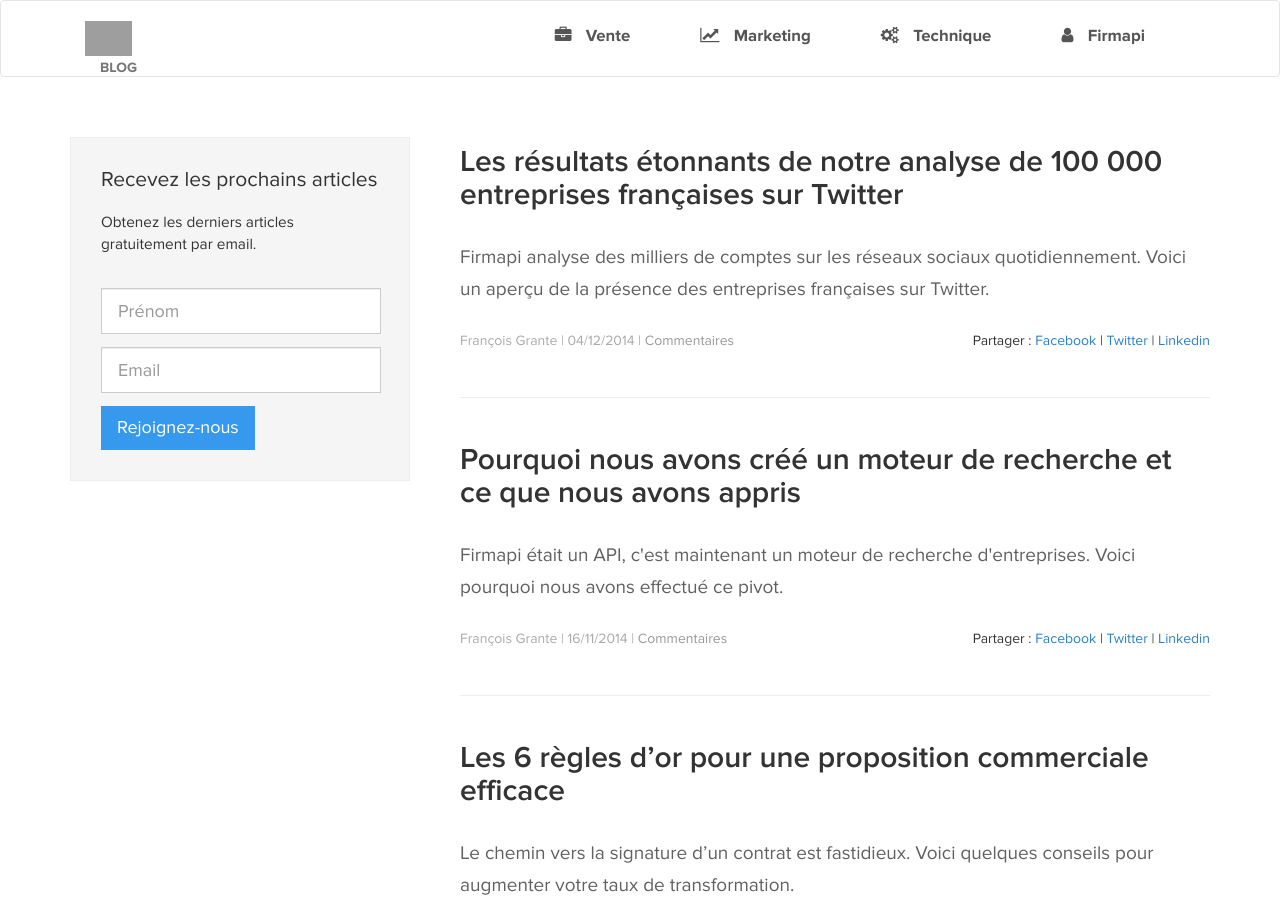
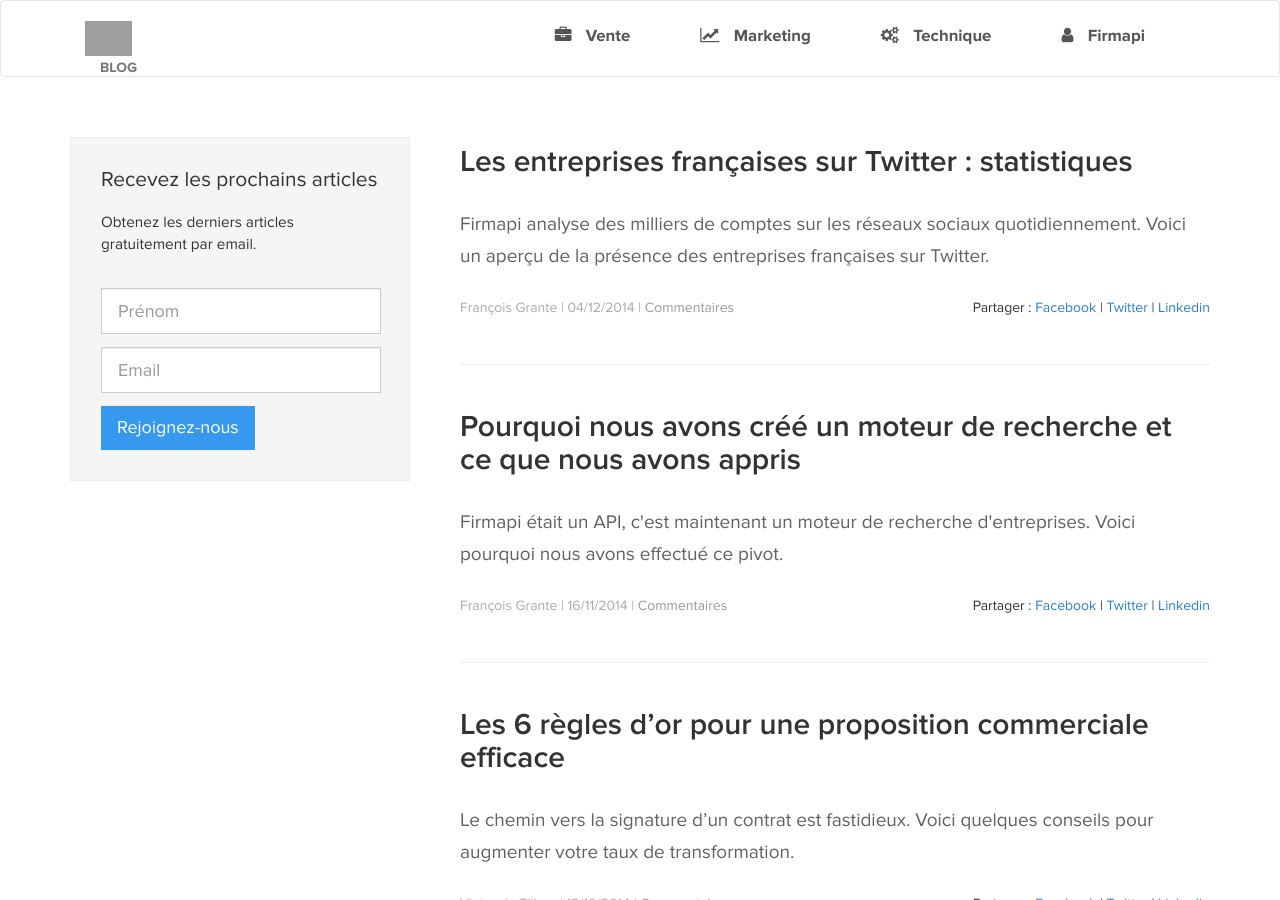
Before and after one commit to firmapi/blog, a Jekyll site: the page built from index.html, in a window 1280 px wide and 900 px high. Built offline with Jekyll 4.4.1, drawn with Linux system fonts in a browser that asks for light colours; nearby versions of some CDN libraries; a script that is not in the unit is left out; comment, search, counter and statistics services are not loaded; grey boxes are pictures that could not be loaded.

Commit message:
Correction de titre

```diff
--- a/_includes/head.html
+++ b/_includes/head.html
@@ -1,13 +1,7 @@
 <head>
     <meta charset="utf-8">
     <meta http-equiv="X-UA-Compatible" content="IE=edge">
-    <title>
-    {% if page.seo_title %}
-        {{ page.seo_title }}
-    {% else %}
-        {{ page.title | replace: '!CATEGORY!', page.tag }}
-    {% endif %}
-    </title>
+    <title>{{ page.title | replace: '!CATEGORY!', page.tag }}</title>
 
     <meta name="viewport" content="width=device-width">
     <meta name="description" content="{{ site.description }}">
@@ -35,11 +29,17 @@
     <!-- Open Graph -->
     <meta property="og:locale" content="fr_FR">
     <meta property="og:type" content="article">
-    <meta property="og:title" content="{{ page.title }}">
     <meta property="og:description" content="{{ page.description }}">
     <meta property="og:image" content="{{ page.image }}">
     <meta property="og:url" content="{{ site.url }}{{ page.url }}">
     <meta property="og:site_name" content="{{ site.title }}">
+
+    {% if page.social_title %}
+        <meta property="og:title" content="{{ page.social_title }}">
+    {% else %}
+        <meta property="og:title" content="{{ page.title }}">
+    {% endif %}
+
 
     <!-- Favicon -->
     <link href="https://d144bz4d6i1vob.cloudfront.net/firmapi/favicon.png" rel="icon" type="image/png" />
--- a/_posts/2014-12-04-entreprises-francaises-twitter.md
+++ b/_posts/2014-12-04-entreprises-francaises-twitter.md
@@ -1,7 +1,7 @@
 ---
 layout: post
-seo_title: "Les entreprises françaises sur Twitter : statistiques"
-title: "Les résultats étonnants de notre analyse de 100&nbsp;000 entreprises françaises sur Twitter"
+title: "Les entreprises françaises sur Twitter : statistiques"
+social_title: "Les résultats étonnants de l'analyse de 100 000 entreprises françaises sur Twitter"
 description: "Firmapi analyse des milliers de comptes sur les réseaux sociaux quotidiennement. Voici un aperçu de la présence des entreprises françaises sur Twitter."
 modified: 2014-12-05
 image: "https://d144bz4d6i1vob.cloudfront.net/blog/2014-12-04/short_twitter_nombre_followers.png"
```
